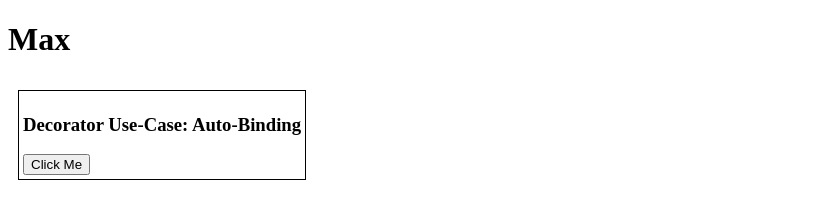
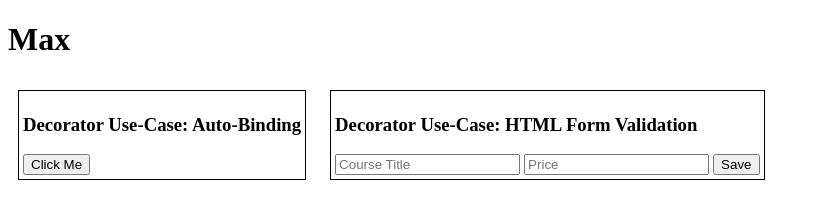
Before and after one commit to han-yan-ds/typescript-learning, a website with bundled scripts: page index.html in a window 1280 px wide. Shown: the whole page, without its empty margins (0-820 px from the left). Built offline with nearby package versions, Linux system fonts and the light colour scheme.

Commit message:
Added form to html

```diff
--- a/index.html
+++ b/index.html
@@ -9,10 +9,22 @@
     <link rel="stylesheet" type="text/css" href="style.css">
   </head>
   <body>
+
     <div id="app"></div>
+
     <div class="decorator-use-case">
       <h3>Decorator Use-Case: Auto-Binding</h3>
       <button id="auto-bind-button">Click Me</button>
     </div>
+
+    <div class="decorator-use-case">
+      <h3>Decorator Use-Case: HTML Form Validation</h3>
+      <form>
+        <input type="text" placeholder="Course Title" id="title">
+        <input type="text" placeholder="Price" id="price">
+        <button type="submit">Save</button>
+      </form>
+    </div>
+
   </body>
 </html>
```
